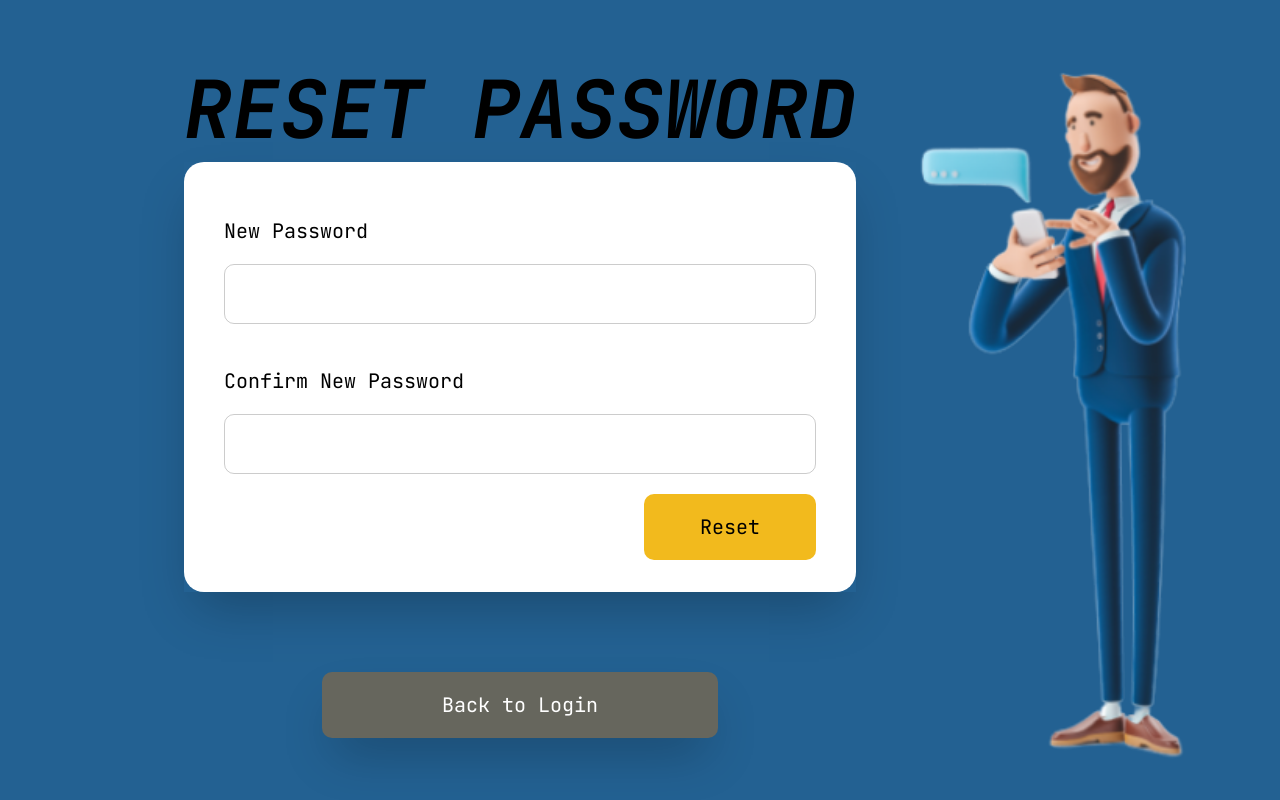
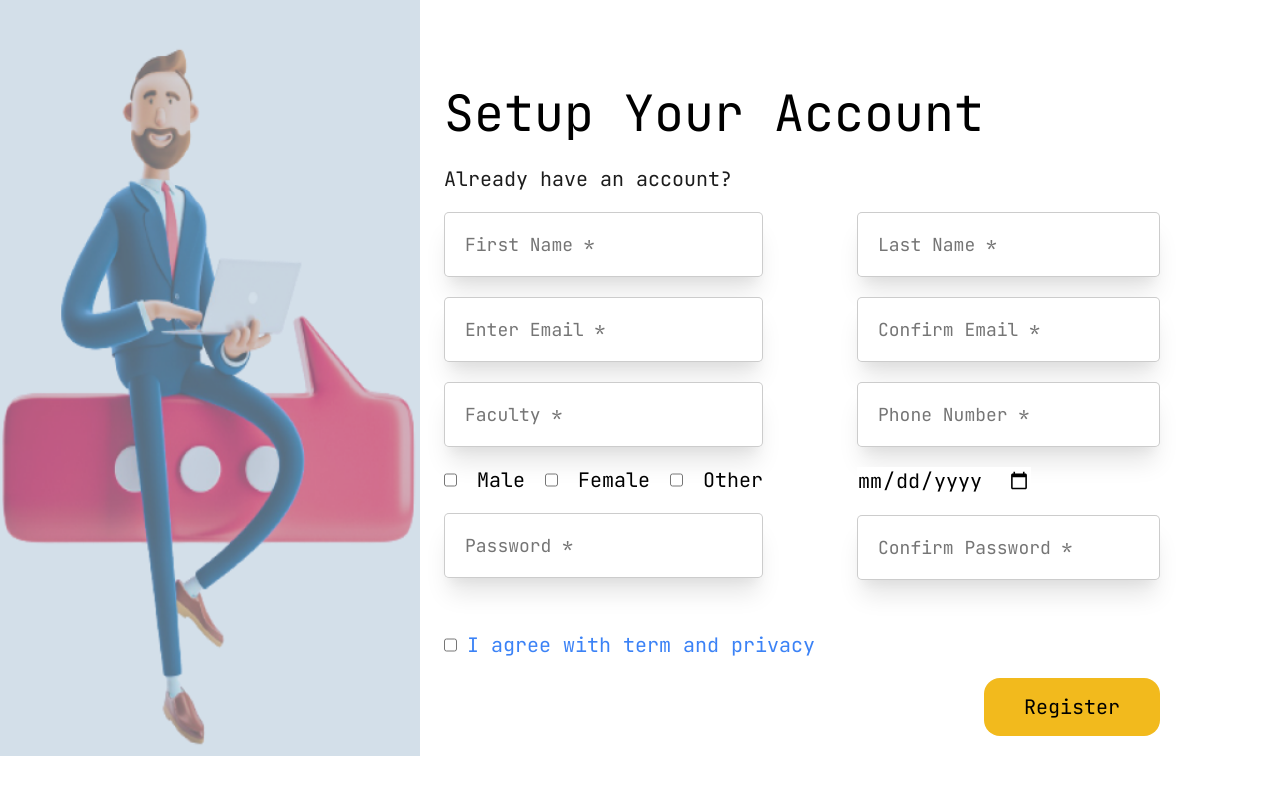
Before and after one commit to vclong2003/comp1640-fe, a React (Create React App) app: page / in a window 1280 px wide. Built offline with nearby package versions, Linux system fonts and the light colour scheme.

Commit message:
Setup-Page

```diff
--- a/src/App.tsx
+++ b/src/App.tsx
@@ -4,10 +4,10 @@ import "@fontsource/roboto/400.css";
 import "@fontsource/roboto/500.css";
 import "@fontsource/roboto/700.css";
 import "./assets/css/global.css";
-import ResetPassword from "./pages/resetpassword/ResetPassword";
+import SetupAccount from "./pages/setupAccount/SetupAccount";
 
 function App() {
-  return <ResetPassword/>;
+  return <SetupAccount/>;
 }
 
 export default App;
--- a/src/pages/login/Login/Login.styled.tsx
+++ b/src/pages/login/Login/Login.styled.tsx
@@ -29,7 +29,7 @@ margin-top: var(--s-5);
 `;
 
 export const EmailInput = styled.input`
-width: 70%;
+  width: 70%;
   height: 28px;
   padding: var(--s-5);
   font-size: 18px;
@@ -37,6 +37,7 @@ width: 70%;
   border-radius: 5px;
   &:hover {
     background-color: #dedede;
+  }
 `;
 
 export const TextPass = styled.div`
--- a/src/pages/setupAccount/SetupAccount.styled.tsx
+++ b/src/pages/setupAccount/SetupAccount.styled.tsx
@@ -1,26 +1,19 @@
 import styled from "styled-components";
 
-export const Setup = styled.div`
+export const Container = styled.div`
   display: flex;
+  max-height: 100vh;
+  gap: 20px;
 `;
 
-export const Right = styled.div`
+export const Left = styled.div`
   flex: 4;
   img {
+    height: 100%;
     width: 100%;
   }
 `;
 
-export const Left = styled.div`
+export const Right = styled.div`
   flex: 8;
-  display: flex;
-  flex-direction: column;
 `;
-
-export const Title = styled.div``;
-
-export const Form = styled.form``;
-
-export const Condition = styled.div``;
-
-export const BtnRegis = styled.button``;
--- a/src/pages/setupAccount/SetupAccount.tsx
+++ b/src/pages/setupAccount/SetupAccount.tsx
@@ -1,20 +1,18 @@
 import React from "react";
 import * as S from "./SetupAccount.styled";
 import Setup from "../../assets/images/Setup.png";
+import SetupForm from "./SetupForm/SetupForm";
 
 const SetupAccount = () => {
   return (
-    <S.Setup>
+    <S.Container>
+      <S.Left>
+        <img src={Setup} alt="" />
+      </S.Left>
       <S.Right>
-        <img src={Setup} alt="" />
+        <SetupForm />
       </S.Right>
-      <S.Left>
-        <S.Title></S.Title>
-        <S.Form></S.Form>
-        <S.Condition></S.Condition>
-        <S.BtnRegis></S.BtnRegis>
-      </S.Left>
-    </S.Setup>
+    </S.Container>
   );
 };
 
--- /dev/null
+++ b/src/pages/setupAccount/SetupForm/SetupForm.styled.tsx
@@ -0,0 +1,104 @@
+import styled from "styled-components";
+
+export const Container = styled.div`
+  display: flex;
+  flex-direction: column;
+  gap: 20px;
+  padding: var(--s-20) var(--s-30) var(--s-5) var(--s-1);
+`;
+
+export const Title = styled.div`
+  font-size: 50px;
+`;
+
+export const Description = styled.div`
+  a {
+    text-decoration: none;
+    color: #1c1c1c;
+    font-size: 20px;
+    &:hover {
+      text-decoration: underline;
+      color: var(--blue);
+    }
+  }
+`;
+
+export const Center = styled.div`
+  display: flex;
+  flex-direction: row;
+  justify-content: space-between;
+  gap: 60px;
+`;
+
+export const CenterLeft = styled.div`
+  display: flex;
+  flex-direction: column;
+  gap: 20px;
+`;
+
+export const CenterRight = styled.div`
+  display: flex;
+  flex-direction: column;
+  gap: 20px;
+`;
+
+export const Input = styled.input`
+  padding: var(--s-5) var(--s-5);
+  font-size: 18px;
+  border: 1px solid rgba(0, 0, 0, 0.2);
+  border-radius: 5px;
+  box-shadow: var(--shadow-xl);
+  &:hover {
+    background-color: #dedede;
+  }
+`;
+
+export const Input4 = styled.div`
+  display: flex;
+  flex-direction: row;
+  gap: 20px;
+  font-size: 20px;
+  input {
+    font-size: 20px;
+  }
+`;
+
+export const Input5 = styled.div`
+  input {
+    padding: var(--s-5) var(--s-5);
+    font-size: 18px;
+    width: 100%;
+    border: 1px solid rgba(0, 0, 0, 0.2);
+    border-radius: 5px;
+    box-shadow: var(--shadow-xl);
+    &:hover {
+      background-color: #dedede;
+    }
+  }
+`;
+
+export const CheckTerm = styled.div`
+  display: flex;
+  flex-direction: row;
+  gap: 10px;
+  margin-top: var(--s-8);
+  font-size: 20px;
+  color: var(--blue);
+`;
+
+export const Register = styled.div`
+  display: flex;
+  justify-content: flex-end;
+`;
+
+export const BtnRegister = styled.button`
+  padding: var(--s-4) var(--s-10);
+  background-color: #f2ba1d;
+  color: black;
+  font-size: 20px;
+  cursor: pointer;
+  border-radius: var(--s-4);
+  &:hover {
+    background-color: rgba(226, 190, 103, 0.5);
+  }
+`;
--- /dev/null
+++ b/src/pages/setupAccount/SetupForm/SetupForm.tsx
@@ -0,0 +1,50 @@
+import React from "react";
+import * as S from "./SetupForm.styled";
+
+const SetupForm = () => {
+  return (
+    <S.Container>
+      <S.Title>Setup Your Account</S.Title>
+      <S.Description>
+        <a href="">Already have an account?</a>
+      </S.Description>
+      <S.Center>
+        <S.CenterLeft>
+          <S.Input placeholder="First Name *"></S.Input>
+          <S.Input placeholder="Enter Email *"></S.Input>
+          <S.Input placeholder="Faculty *"></S.Input>
+          <S.Input4>
+            <input type="checkbox" />
+            Male
+            <input type="checkbox" />
+            Female
+            <input type="checkbox" />
+            Other
+          </S.Input4>
+          <S.Input5>
+            <input type="password" placeholder="Password *" />
+          </S.Input5>
+        </S.CenterLeft>
+        <S.CenterRight>
+          <S.Input placeholder="Last Name *"></S.Input>
+          <S.Input placeholder="Confirm Email *"></S.Input>
+          <S.Input placeholder="Phone Number *"></S.Input>
+          <S.Input4>
+            <input type="date" />
+          </S.Input4>
+          <S.Input5>
+            <input type="password" placeholder="Confirm Password *" />
+          </S.Input5>
+        </S.CenterRight>
+      </S.Center>
+      <S.CheckTerm>
+        <input type="Checkbox" />I agree with term and privacy
+      </S.CheckTerm>
+      <S.Register>
+        <S.BtnRegister>Register</S.BtnRegister>
+      </S.Register>
+    </S.Container>
+  );
+};
+
+export default SetupForm;
```
